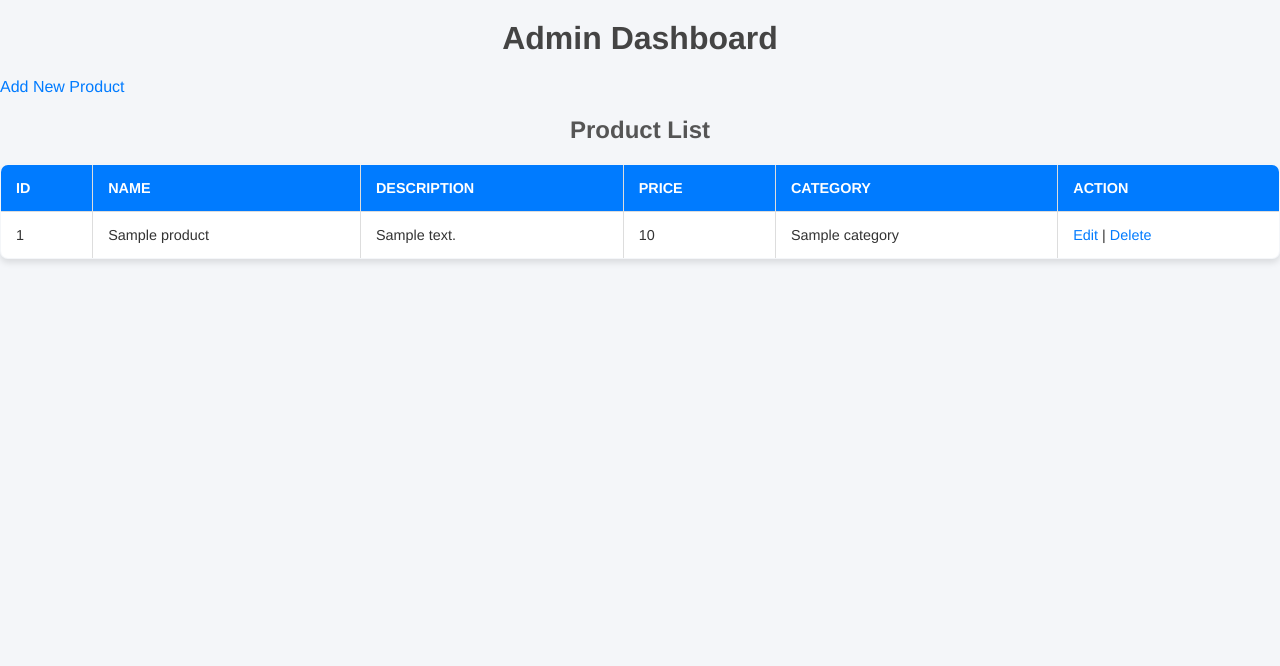
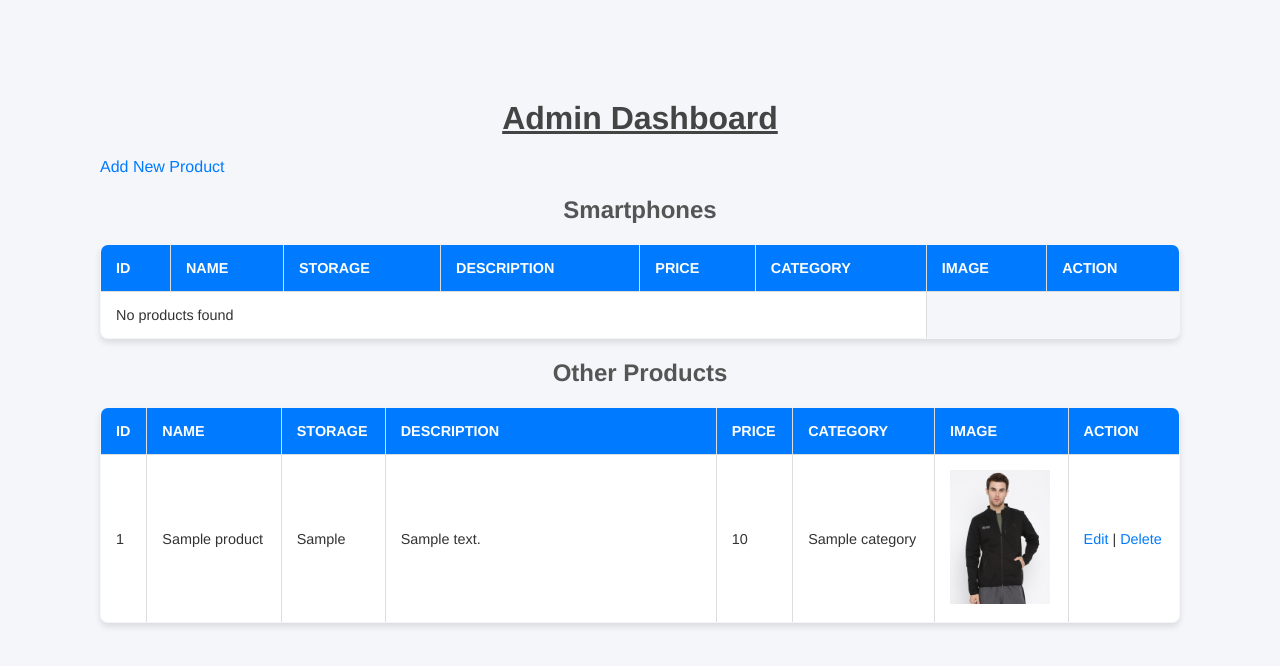
Before and after one commit to dipeshmahatto/PhoneFrost, a PHP site: page /admin/ad_dashboard.php in a window 1280 px wide. Shown: the top 666 px of the page. Run offline with PHP 8.4, Linux system fonts and the light colour scheme; tables that the repository leaves empty or names only in its code hold one stand-in row (values such as "Sample post").

Commit message:
admin product img maintanace

```diff
--- a/admin/ad_dashboard.php
+++ b/admin/ad_dashboard.php
@@ -1,6 +1,7 @@
 <?php include 'query/database.php'; ?>
 <!DOCTYPE html>
 <html lang="en">
+
 <head>
     <meta charset="UTF-8">
     <meta name="viewport" content="width=device-width, initial-scale=1.0">
@@ -8,34 +9,78 @@
     <title>Admin Dashboard</title>
 
 </head>
+
 <body>
-    <h1>Admin Dashboard</h1>
+    <h1><u>Admin Dashboard</u></h1>
     <div>
         <a href="add_product.php">Add New Product</a>
     </div>
-    <h2>Product List</h2>
+
+    <h2>Smartphones</h2>
+    <div>
+        <!-- <a href="../class/smartphone.php">Smartphone</a> -->
+        <!-- <a href="headphones.php">Headphones</a> -->
+    </div>
     <table border="1">
         <tr>
             <th>ID</th>
             <th>Name</th>
+            <th>Storage</th>
             <th>Description</th>
             <th>Price</th>
             <th>Category</th>
+            <th>Image</th>
             <th>Action</th>
         </tr>
         <?php
-        $sql = "SELECT products.id, products.name, products.description, products.price, categories.name as category_name FROM products LEFT JOIN categories ON products.category_id = categories.id";
+        $sql = "SELECT products.id, products.name, products.storage, products.description, products.price, categories.name AS category_name FROM products LEFT JOIN categories ON products.category_id = categories.id WHERE categories.name = 'Smartphone'";
         $result = $conn->query($sql);
 
         if ($result->num_rows > 0) {
-            while($row = $result->fetch_assoc()) {
+            while ($row = $result->fetch_assoc()) {
                 echo "<tr>";
                 echo "<td>" . $row['id'] . "</td>";
                 echo "<td>" . $row['name'] . "</td>";
-                echo "<td>" . $row['description'] . "</td>";
+                echo "<td>" . $row['storage'] . "</td>";
+                echo "<td id='des'>" . $row['description'] . "</td>";
                 echo "<td>" . $row['price'] . "</td>";
                 echo "<td>" . $row['category_name'] . "</td>";
-                echo "<td><a href='edit_product.php?id=".$row['id']."'>Edit</a> | <a href='delete_product.php?id=".$row['id']."'>Delete</a></td>";
+                echo "<td><img id='product_img' src='../img/" . $row['id'] . ".jpg' alt='Image not found'></td>";
+                echo "<td><a href='edit_product.php?id=" . $row['id'] . "'>Edit</a> | <a href='delete_product.php?id=" . $row['id'] . "'>Delete</a></td>";
+                echo "</tr>";
+            }
+        } else {
+            echo "<tr><td colspan='6'>No products found</td></tr>";
+        }
+        ?>
+    </table>
+    <h2>Other Products</h2>
+    <table border="1">
+        <tr>
+            <th>ID</th>
+            <th>Name</th>
+            <th>Storage</th>
+            <th>Description</th>
+            <th>Price</th>
+            <th>Category</th>
+            <th>Image</th>
+            <th>Action</th>
+        </tr>
+        <?php
+        $sql = "SELECT products.id, products.name, products.storage, products.description, products.price, categories.name AS category_name FROM products LEFT JOIN categories ON products.category_id = categories.id WHERE categories.name != 'Smartphone'";
+        $result = $conn->query($sql);
+
+        if ($result->num_rows > 0) {
+            while ($row = $result->fetch_assoc()) {
+                echo "<tr>";
+                echo "<td>" . $row['id'] . "</td>";
+                echo "<td>" . $row['name'] . "</td>";
+                echo "<td>" . $row['storage'] . "</td>";
+                echo "<td id='des'>" . $row['description'] . "</td>";
+                echo "<td>" . $row['price'] . "</td>";
+                echo "<td>" . $row['category_name'] . "</td>";
+                echo "<td><img id='product_img' src='../img/" . $row['id'] . ".jpg' alt='Image not found'></td>";
+                echo "<td><a href='edit_product.php?id=" . $row['id'] . "'>Edit</a> | <a href='delete_product.php?id=" . $row['id'] . "'>Delete</a></td>";
                 echo "</tr>";
             }
         } else {
@@ -44,4 +89,5 @@
         ?>
     </table>
 </body>
+
 </html>
--- a/cart.php
+++ b/cart.php
@@ -42,8 +42,6 @@
     <meta name="viewport" content="width=device-width, initial-scale=1.0">
     <meta http-equiv="X-UA-Compatible" content="ie=edge">
     <title>Cart</title>
-    <link rel="stylesheet" href="css/header.css">
-    <link rel="stylesheet" href="css/footer.css">
     <link rel="stylesheet" href="css/cart.css">
     <link rel="icon"
         href="https://yt3.ggpht.com/a/AGF-l78km1YyNXmF0r3-0CycCA0HLA_i6zYn_8NZEg=s900-c-k-c0xffffffff-no-rj-mo"
--- a/css/style.css
+++ b/css/style.css
@@ -5,6 +5,7 @@
     margin: 0;
     padding: 0;
     color: #333;
+    margin: 100px;
 }
 
 h1 {
@@ -88,7 +89,12 @@
     background-color: #fff;
     font-size: 0.9rem;
 }
-
+#product_img{
+    width: 100px;
+}
+#des{
+    width: 300px;
+}
 tr:hover td {
     background-color: #f1f1f1;
 }
@@ -111,10 +117,9 @@
 select {
     width: 100%;
     padding: 10px;
-    margin-bottom: 15px;
     border: 1px solid #ccc;
     border-radius: 5px;
-    font-size: 1rem;
+
 }
 
 input[type="text"]:focus,
--- a/index.php
+++ b/index.php
@@ -6,8 +6,6 @@
     <meta name="viewport" content="width=device-width, initial-scale=1.0">
     <meta http-equiv="X-UA-Compatible" content="ie=edge">
     <link rel="stylesheet" href="css/style.css">
-    <link rel="stylesheet" href="css/header.css">
-    <link rel="stylesheet" href="css/footer.css">
     <link rel="stylesheet" href="css/content.css">
     <link rel="stylesheet" href="css/contetDetails.css">
 
```
Also changed, not shown: admin/add_product.php (+5 -3 lines), admin/edit_product.php (+6 -3 lines), css/header.css (+7 -16 lines), footer.php (+10 -0 lines), header.php (+14 -11 lines), class/smartphone.php (added), img/14.jpg (added), img/15.jpg (added), img/9.jpg (added), slider.php (line endings or trailing spaces).
